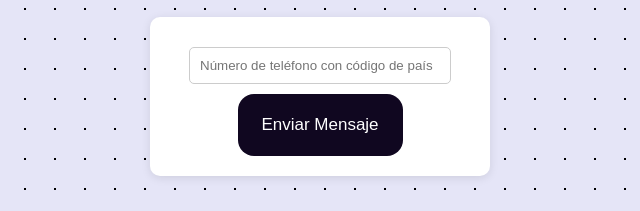
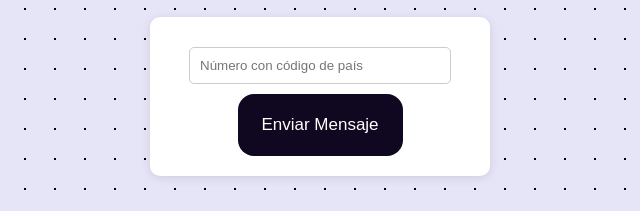
Before and after one commit to explorerscorp/Whatssap, a plain HTML site: page index.html in a window 1280 px wide. Shown: the part 336-547 px from the top of the page, 320-960 px from the left. Drawn offline with Linux system fonts and the light colour scheme.

Commit message:
Update index.html

```diff
--- a/index.html
+++ b/index.html
@@ -81,7 +81,7 @@
     <h1>Mensaje a WhatsApp by Revo</h1>
     <div class="form-container">
         <form id="whatsappForm">
-            <input type="tel" id="phone" placeholder="Número de teléfono con código de país" required>
+            <input type="tel" id="phone" placeholder="Número con código de país" required>
             <button type="submit">Enviar Mensaje</button>
         </form>
     </div>
```
